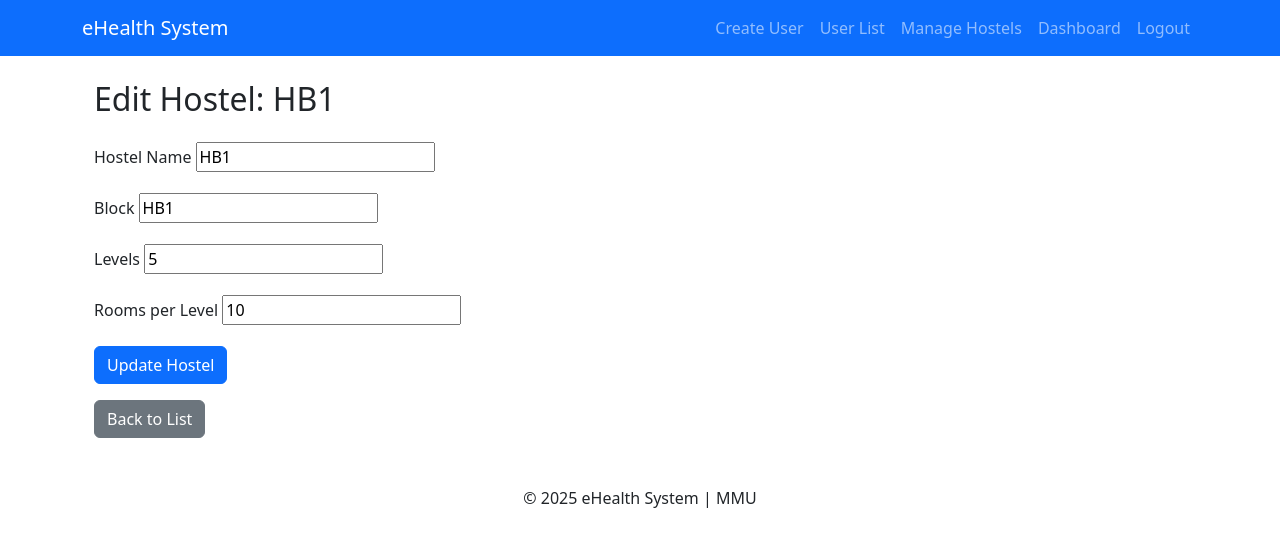
After one commit to Lito08/eHealthSystem, a Django app: page /hostels/1/edit/ in a window 1280 px wide. The commit adds this page. Shown: the top 547 px of the page. Run offline with Django 5.2, Linux system fonts and the light colour scheme; a user stored in the database is signed in; data comes from the database, SQL or seed files in the repository; both versions use the stored data as it was after the commit.

Commit message:
Able to Edit Rooms in Hostel Management

```diff
--- a/ehealth_system/hostels/forms.py
+++ b/ehealth_system/hostels/forms.py
@@ -1,7 +1,12 @@
 from django import forms
-from .models import Hostel
+from .models import Hostel, Room
 
 class HostelForm(forms.ModelForm):
     class Meta:
         model = Hostel
         fields = ['name', 'block', 'levels', 'rooms_per_level']
+
+class RoomForm(forms.ModelForm):
+    class Meta:
+        model = Room
+        fields = ['hostel', 'number', 'is_occupied']
--- a/ehealth_system/hostels/models.py
+++ b/ehealth_system/hostels/models.py
@@ -11,10 +11,11 @@ class Hostel(models.Model):
         self.generate_rooms()
 
     def generate_rooms(self):
+        """Automatically generate rooms based on levels and rooms per level."""
         for level in range(1, self.levels + 1):
             for room_no in range(1, self.rooms_per_level + 1):
-                room_id = f"{self.block}-{level:02d}{room_no:02d}"
-                Room.objects.get_or_create(hostel=self, number=room_id)
+                room_number = f"{self.block}-{level:02d}{room_no:02d}"
+                Room.objects.get_or_create(hostel=self, number=room_number)
 
     def __str__(self):
         return self.name
@@ -22,6 +23,7 @@ class Hostel(models.Model):
 class Room(models.Model):
     hostel = models.ForeignKey(Hostel, on_delete=models.CASCADE, related_name="rooms")
     number = models.CharField(max_length=20, unique=True)
+    is_occupied = models.BooleanField(default=False)  # Track room availability
 
     def __str__(self):
-        return f"{self.hostel.name} - {self.number}"
+        return f"{self.hostel.name} - {self.number} ({'Occupied' if self.is_occupied else 'Available'})"
--- /dev/null
+++ b/ehealth_system/hostels/templates/hostels/edit_hostel.html
@@ -0,0 +1,28 @@
+{% extends 'base.html' %}
+
+{% block content %}
+  <div class="container mt-4">
+      <h2 class="mb-4">Edit Hostel: {{ hostel.name }}</h2>
+      <form method="post" class="needs-validation" novalidate>
+          {% csrf_token %}
+          <div class="mb-3">
+              <label for="id_name" class="form-label">Hostel Name</label>
+              {{ form.name }}
+          </div>
+          <div class="mb-3">
+              <label for="id_block" class="form-label">Block</label>
+              {{ form.block }}
+          </div>
+          <div class="mb-3">
+              <label for="id_levels" class="form-label">Levels</label>
+              {{ form.levels }}
+          </div>
+          <div class="mb-3">
+              <label for="id_rooms_per_level" class="form-label">Rooms per Level</label>
+              {{ form.rooms_per_level }}
+          </div>
+          <button type="submit" class="btn btn-primary">Update Hostel</button>
+      </form>
+      <a href="{% url 'hostel_list' %}" class="btn btn-secondary mt-3">Back to List</a>
+  </div>
+{% endblock %}
--- a/ehealth_system/hostels/templates/hostels/hostel_list.html
+++ b/ehealth_system/hostels/templates/hostels/hostel_list.html
@@ -7,7 +7,9 @@
     {% for hostel in hostels %}
         <li class="list-group-item">
             <strong>{{ hostel.name }}</strong> - {{ hostel.block }}
-            <a href="{% url 'room_list' hostel_id=hostel.id %}" class="btn btn-info btn-sm float-end">View Rooms</a>
+            <a href="{% url 'room_list' hostel_id=hostel.id %}" class="btn btn-info btn-sm">View Rooms</a>
+            <a href="{% url 'edit_hostel' hostel.id %}" class="btn btn-warning btn-sm">Edit</a>
+            <a href="{% url 'delete_hostel' hostel.id %}" class="btn btn-danger btn-sm" onclick="return confirm('Are you sure?')">Delete</a>
         </li>
     {% empty %}
         <li class="list-group-item text-muted">No hostels available.</li>
--- a/ehealth_system/hostels/urls.py
+++ b/ehealth_system/hostels/urls.py
@@ -4,5 +4,9 @@ from . import views
 urlpatterns = [
     path('', views.hostel_list, name='hostel_list'),
     path('add/', views.add_hostel, name='add_hostel'),
-    path('<int:hostel_id>/rooms/', views.room_list, name='room_list'),  # Add this line
+    path('<int:hostel_id>/edit/', views.edit_hostel, name='edit_hostel'),
+    path('<int:hostel_id>/delete/', views.delete_hostel, name='delete_hostel'),
+    path('<int:hostel_id>/rooms/', views.room_list, name='room_list'),
+    path('room/<int:room_id>/edit/', views.edit_room, name='edit_room'),
+    path('room/<int:room_id>/delete/', views.delete_room, name='delete_room'),
 ]
--- a/ehealth_system/hostels/views.py
+++ b/ehealth_system/hostels/views.py
@@ -2,8 +2,9 @@ from django.shortcuts import render, redirect, get_object_or_404
 from django.contrib.auth.decorators import login_required
 from django.contrib import messages
 from .models import Hostel, Room
-from .forms import HostelForm
+from .forms import HostelForm, RoomForm
 
+#Hostel
 @login_required
 def hostel_list(request):
     if request.user.role not in ['superadmin', 'admin']:
@@ -30,6 +31,36 @@ def add_hostel(request):
     return render(request, 'hostels/add_hostel.html', {'form': form})
 
 @login_required
+def edit_hostel(request, hostel_id):
+    hostel = get_object_or_404(Hostel, id=hostel_id)
+    if request.user.role not in ['superadmin', 'admin']:
+        messages.error(request, "You are not authorized to edit this hostel.")
+        return redirect('hostel_list')
+
+    if request.method == 'POST':
+        form = HostelForm(request.POST, instance=hostel)
+        if form.is_valid():
+            form.save()
+            messages.success(request, f"Hostel '{hostel.name}' updated successfully!")
+            return redirect('hostel_list')
+    else:
+        form = HostelForm(instance=hostel)
+
+    return render(request, 'hostels/edit_hostel.html', {'form': form, 'hostel': hostel})
+
+@login_required
+def delete_hostel(request, hostel_id):
+    hostel = get_object_or_404(Hostel, id=hostel_id)
+    if request.user.role not in ['superadmin', 'admin']:
+        messages.error(request, "You are not authorized to delete this hostel.")
+        return redirect('hostel_list')
+
+    hostel.delete()
+    messages.success(request, f"Hostel '{hostel.name}' deleted successfully!")
+    return redirect('hostel_list')
+
+#Room
+@login_required
 def room_list(request, hostel_id):
     if request.user.role not in ['superadmin', 'admin']:
         messages.error(request, "You are not authorized to view this page.")
@@ -38,3 +69,32 @@ def room_list(request, hostel_id):
     hostel = get_object_or_404(Hostel, id=hostel_id)
     rooms = hostel.rooms.all()
     return render(request, 'hostels/room_list.html', {'hostel': hostel, 'rooms': rooms})
+
+@login_required
+def edit_room(request, room_id):
+    room = get_object_or_404(Room, id=room_id)
+    if request.user.role not in ['superadmin', 'admin']:
+        messages.error(request, "You are not authorized to edit this room.")
+        return redirect('hostel_list')
+
+    if request.method == 'POST':
+        form = RoomForm(request.POST, instance=room)
+        if form.is_valid():
+            form.save()
+            messages.success(request, f"Room '{room.number}' updated successfully!")
+            return redirect('room_list', hostel_id=room.hostel.id)
+    else:
+        form = RoomForm(instance=room)
+
+    return render(request, 'hostels/edit_room.html', {'form': form, 'room': room})
+
+@login_required
+def delete_room(request, room_id):
+    room = get_object_or_404(Room, id=room_id)
+    if request.user.role not in ['superadmin', 'admin']:
+        messages.error(request, "You are not authorized to delete this room.")
+        return redirect('hostel_list')
+
+    room.delete()
+    messages.success(request, f"Room '{room.number}' deleted successfully!")
+    return redirect('room_list', hostel_id=room.hostel.id)
```
Also changed, not shown: ehealth_system/hostels/templates/hostels/edit_room.html (added, +11 -0 lines), ehealth_system/hostels/templates/hostels/room_list.html (+5 -4 lines), ehealth_system/db.sqlite3, ehealth_system/hostels/migrations/0002_room_is_occupied.py (added).
